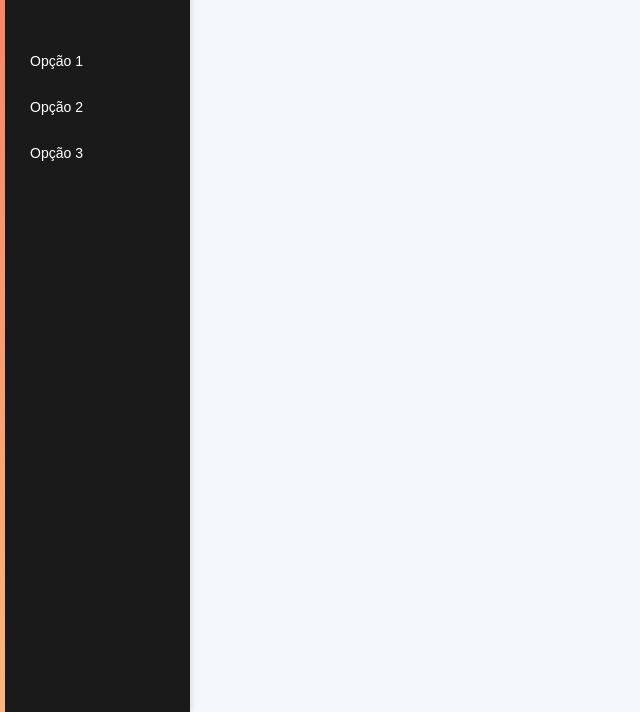
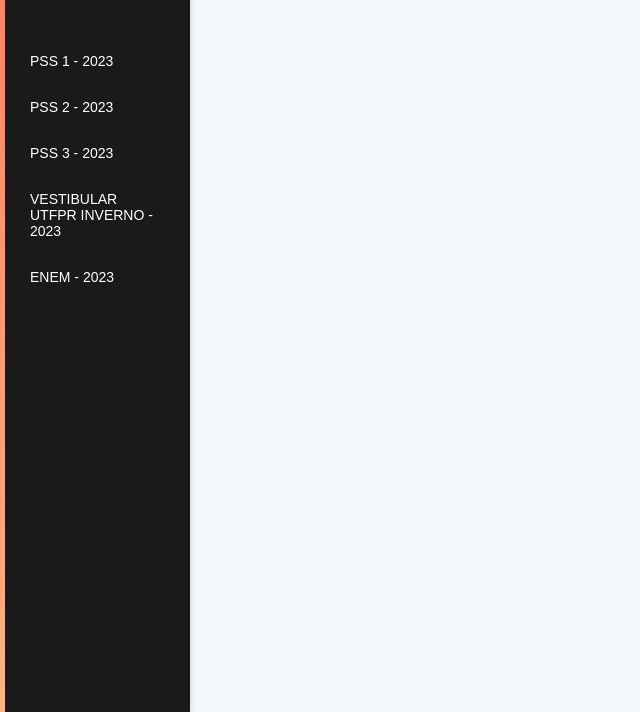
Before and after one commit to a-djunior/SWM, a plain HTML site: page page2.html in a window 1280 px wide. Shown: the part 88-800 px from the top of the page, without its empty margins (0-640 px from the left). Drawn offline with Linux system fonts and the light colour scheme; sample sign-in values are in the browser's storage.

Commit message:
Update page2.html

```diff
--- a/page2.html
+++ b/page2.html
@@ -14,9 +14,11 @@
                 <h2 id="profileName"></h2>
             </div>
             <ul>
-                <li><a href="#">Opção 1</a></li>
-                <li><a href="#">Opção 2</a></li>
-                <li><a href="#">Opção 3</a></li>
+                <li><a href="#">PSS 1 - 2023</a></li>
+                <li><a href="#">PSS 2 - 2023</a></li>
+                <li><a href="#">PSS 3 - 2023</a></li>
+                <li><a href="#">VESTIBULAR UTFPR INVERNO - 2023</a></li>
+                <li><a href="#">ENEM - 2023</a></li>
                 <!-- Adicione mais opções conforme necessário -->
             </ul>
         </div>
```
